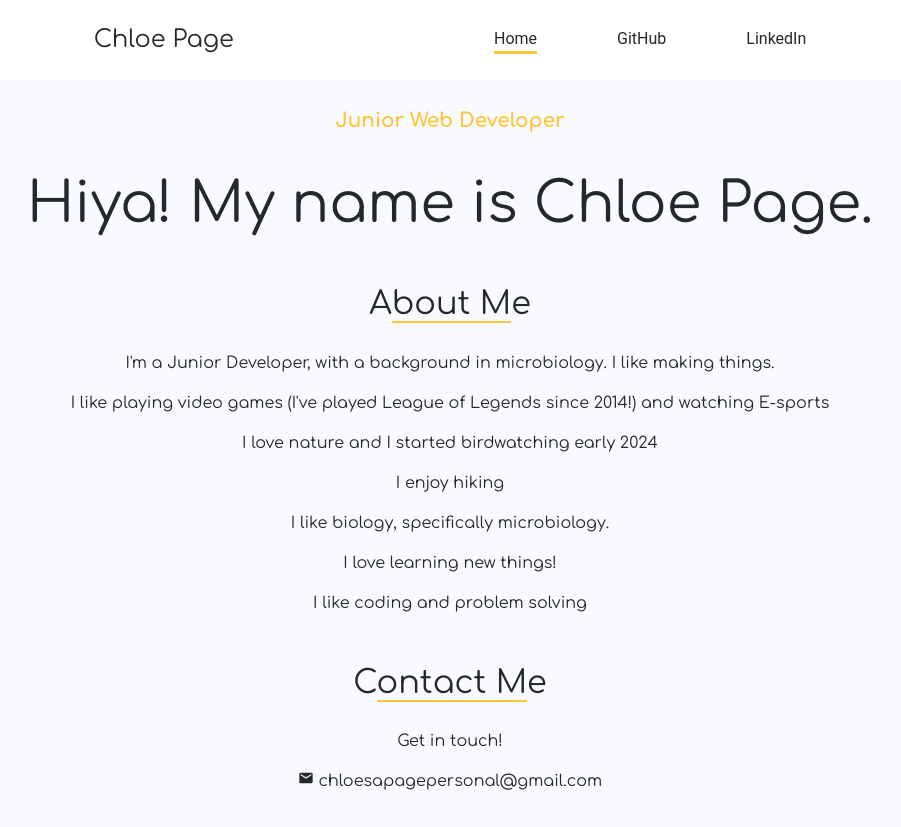
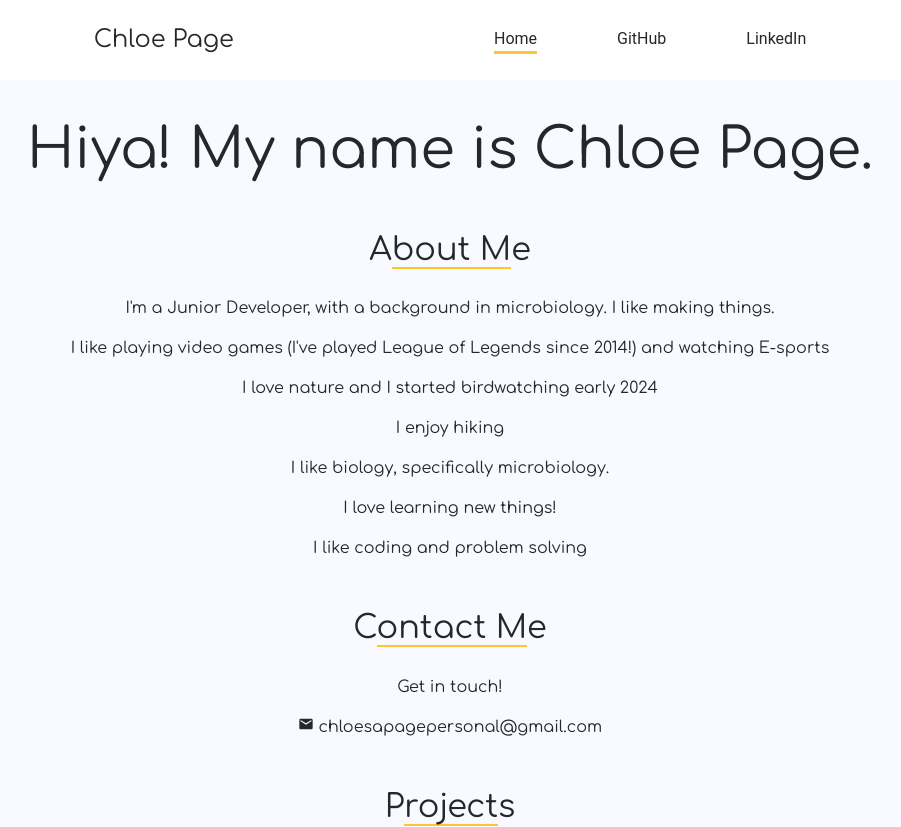
Before and after one commit to ChloeSAPage/portfolio, a React (Vite) app: page / in a window 1280 px wide. Shown: the top 827 px of the page, without its empty margins (190-1091 px from the left). Built offline with nearby package versions, Linux system fonts and the light colour scheme.

Commit message:
Remove tagline

```diff
--- a/src/components/views/Home/Home.jsx
+++ b/src/components/views/Home/Home.jsx
@@ -22,7 +22,6 @@ function Home() {
 
     return (
         <div className={styles.wrapper}>
-            <h4 className={styles.tagline}>Junior Web Developer</h4>
             <h1 className={styles.heading}>Hiya! My name is Chloe Page.</h1>
 
             <h2 className={styles.title}>
```
